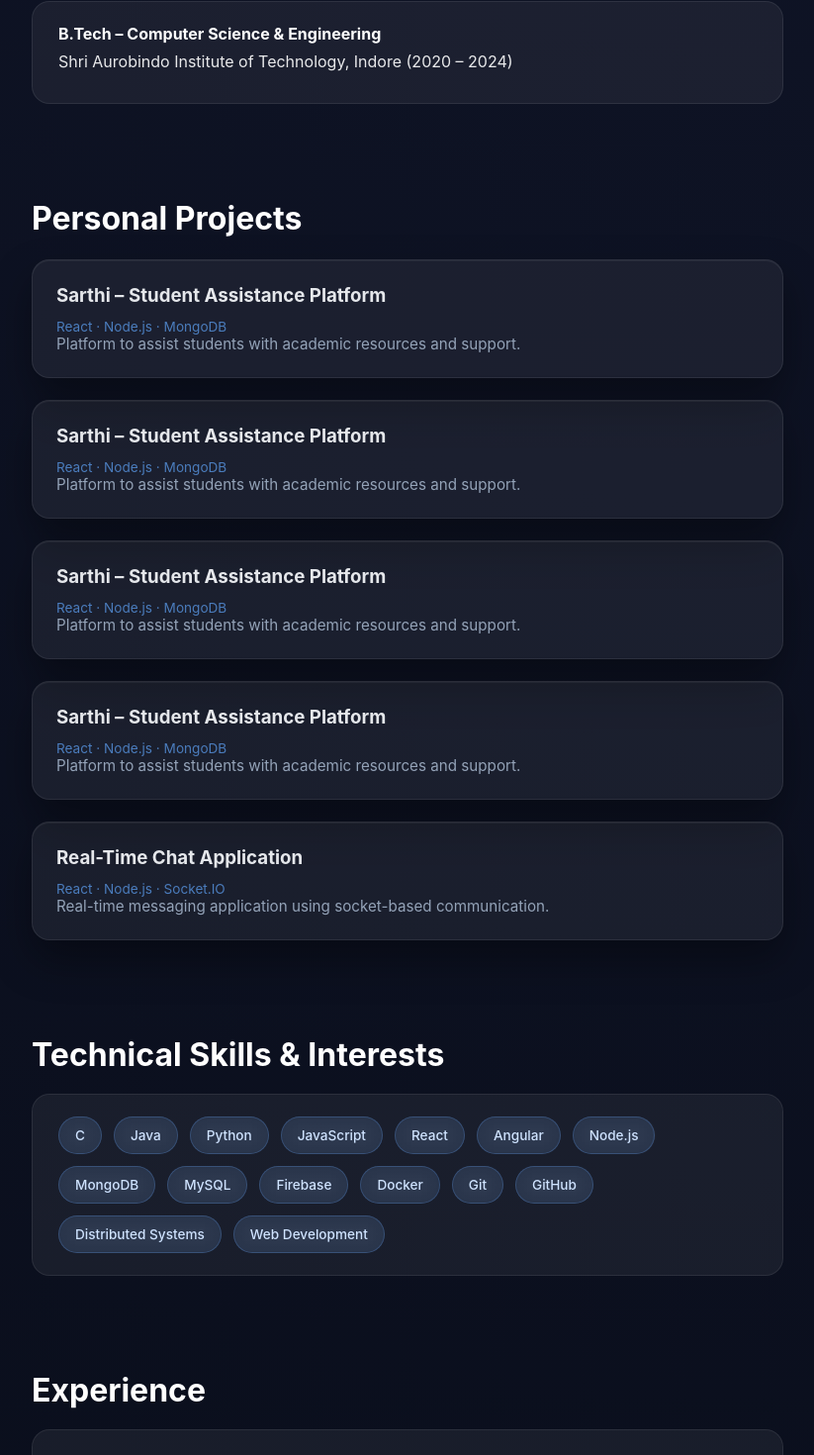
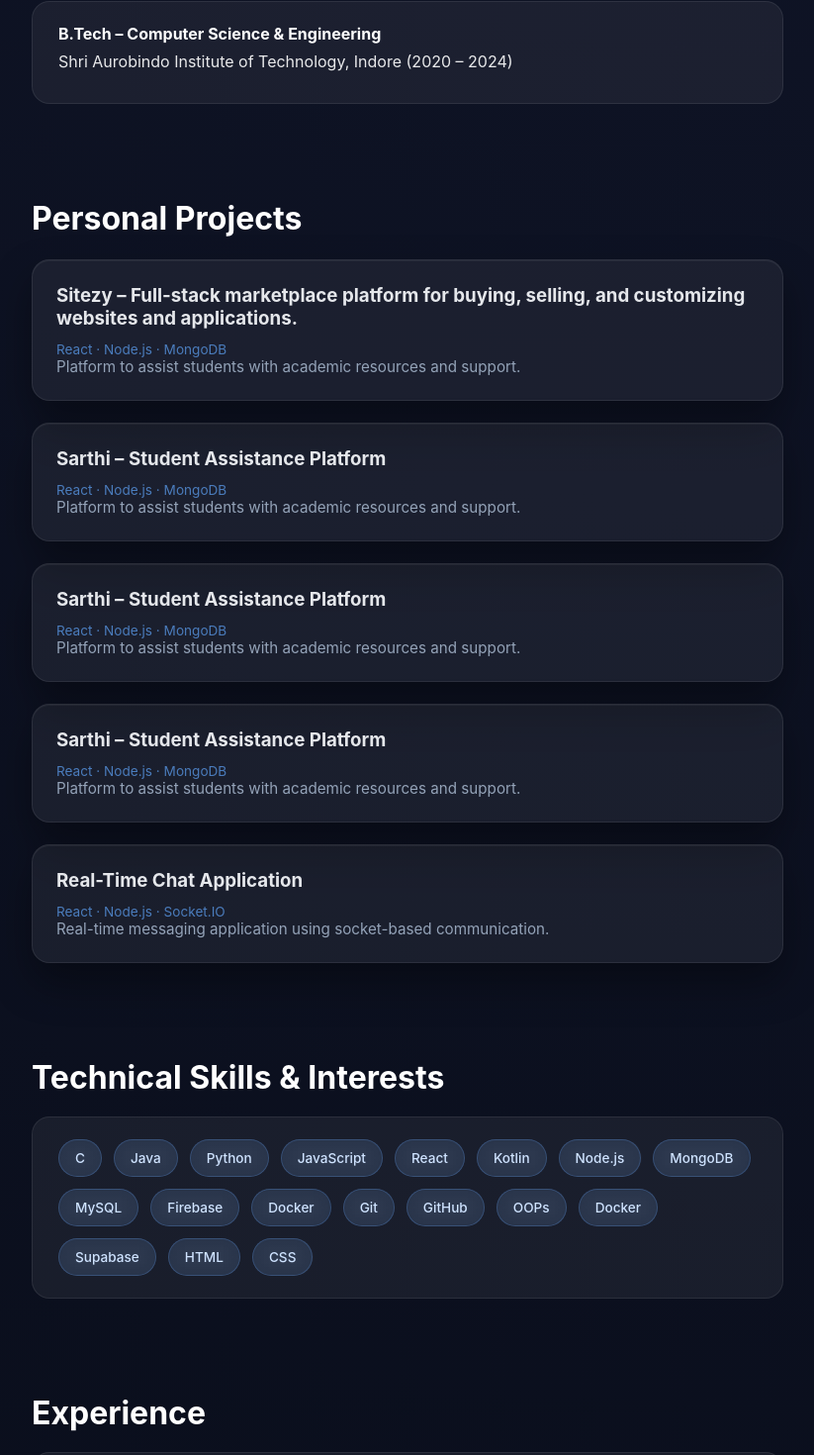
Before and after one commit to Jalaj-01/Portfolio, a React (Vite) app: page / in a window 1280 px wide. Shown: the part 1287-2757 px from the top of the page at 99% size, without its empty margins (388-1211 px from the left). Built offline with nearby package versions, Linux system fonts and the light colour scheme.

Commit message:
updated resume

```diff
--- a/src/App.jsx
+++ b/src/App.jsx
@@ -150,7 +150,7 @@ function App() {
           <h2>Personal Projects</h2>
 
           <div className="project-card glass">
-            <h3>Sarthi – Student Assistance Platform</h3>
+            <h3>Sitezy – Full-stack marketplace platform for buying, selling, and customizing websites and applications.</h3>
             <p className="tech">React · Node.js · MongoDB</p>
             <p>
               Platform to assist students with academic resources and support.
@@ -197,10 +197,10 @@ function App() {
           <div className="skills-grid glass-card">
             {[
               "C", "Java", "Python", "JavaScript",
-              "React", "Angular", "Node.js",
+              "React", "Kotlin", "Node.js",
               "MongoDB", "MySQL", "Firebase",
               "Docker", "Git", "GitHub",
-              "Distributed Systems", "Web Development"
+              "OOPs", "Docker","Supabase","HTML","CSS",
             ].map((skill) => (
               <span key={skill} className="skill-chip">
                 {skill}
```
Also changed, not shown: 1 other file (tests, documents, lock files or other folders).
